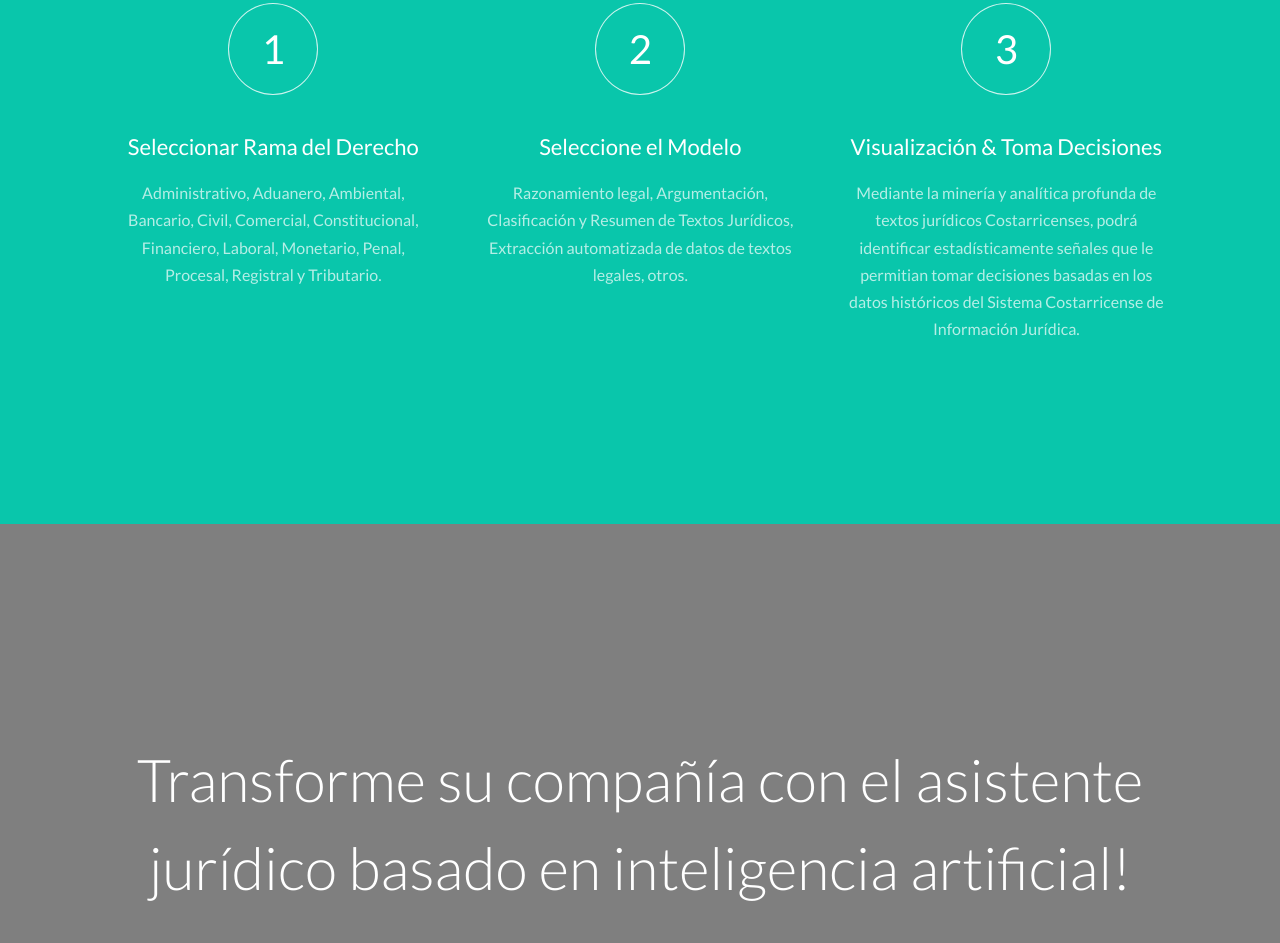
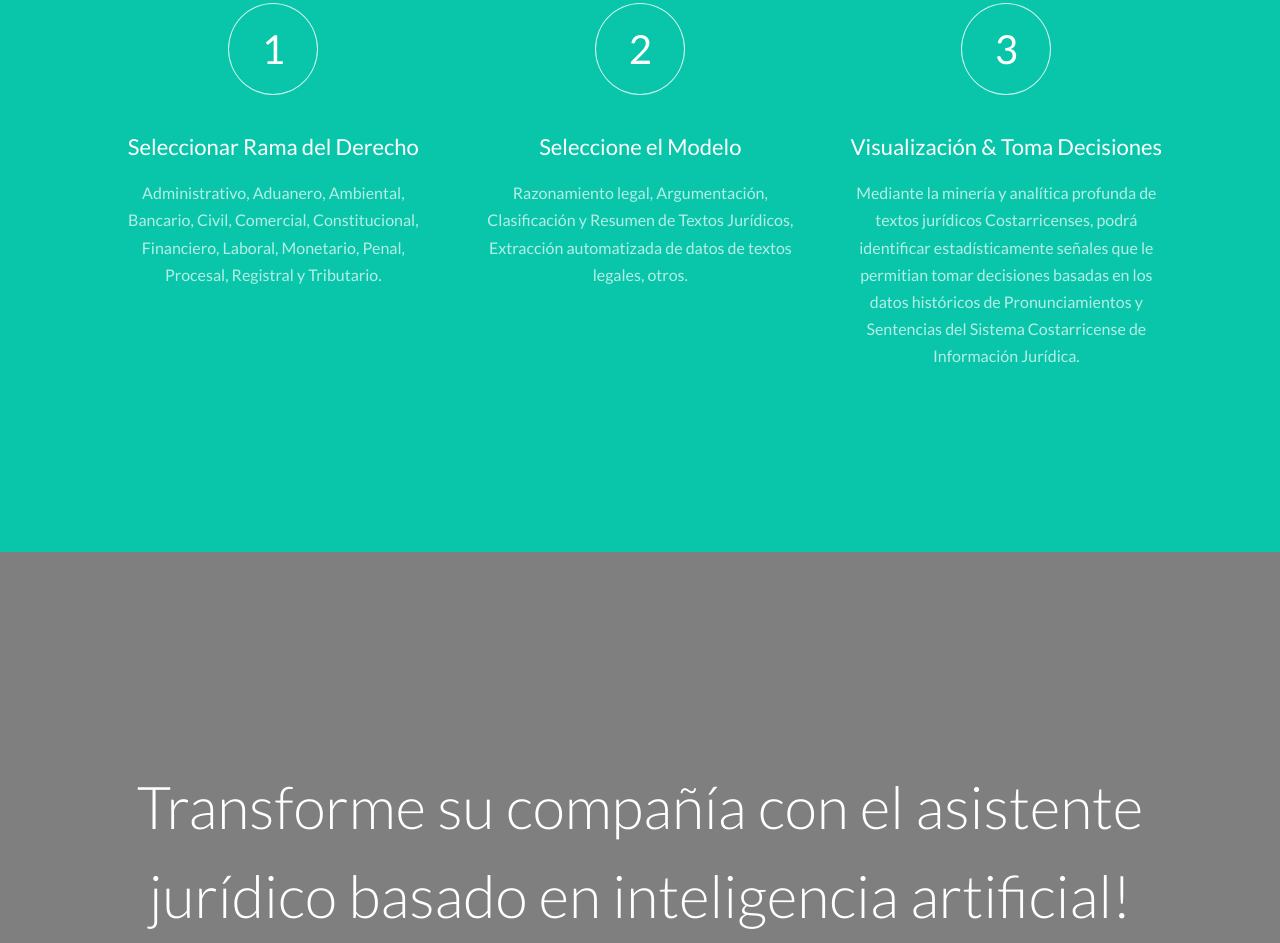
Before and after one commit to aibotsacademy/florencia, a plain HTML site: page index.html in a window 1280 px wide. Shown: the part 1753-2696 px from the top of the page. Drawn offline with Linux system fonts and the light colour scheme; files whose address does not match are found by name.

Commit message:
sentencia

```diff
--- a/index.html
+++ b/index.html
@@ -173,7 +173,7 @@
 							<i>3</i>
 						</span>
 						<h3>Visualización & Toma Decisiones</h3>
-						<p>Mediante la minería y analítica profunda de textos jurídicos Costarricenses, podrá identificar estadísticamente señales que le permitian tomar decisiones basadas en los datos históricos del Sistema Costarricense de Información Jurídica.</p>
+						<p>Mediante la minería y analítica profunda de textos jurídicos Costarricenses, podrá identificar estadísticamente señales que le permitian tomar decisiones basadas en los datos históricos de Pronunciamientos y Sentencias del Sistema Costarricense de Información Jurídica.</p>
 					</div>
 				</div>
 			</div>
```
